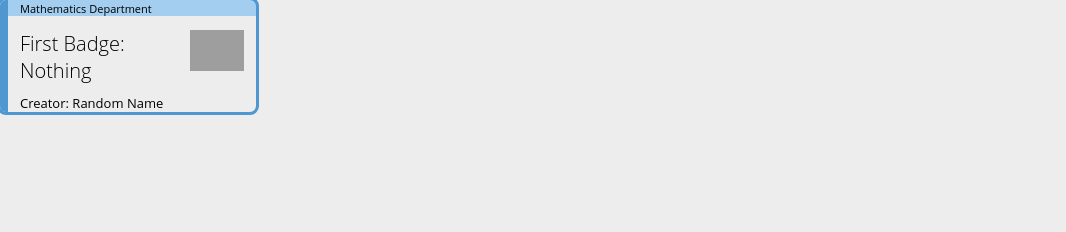
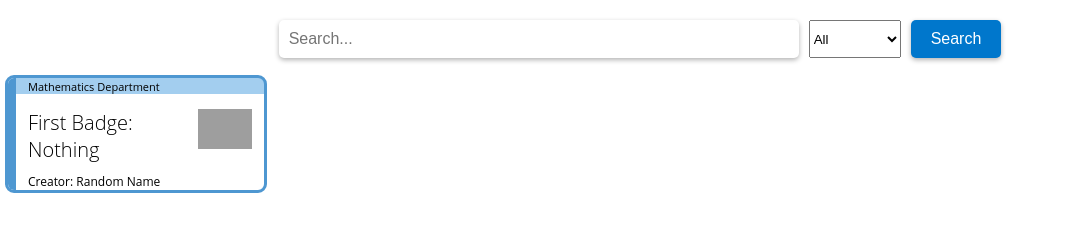
Before and after one commit to ethanxo/badges-list, a website with bundled scripts: page index.html in a window 1280 px wide. Shown: the whole page, without its empty margins (0-1066 px from the left). Built offline with nearby package versions, Linux system fonts and the light colour scheme.

Commit message:
styling fix, html and css sorted

```diff
--- a/index.html
+++ b/index.html
@@ -8,18 +8,60 @@
   <base href="/">
 
   <style>
-    html,
-    body {
-      margin: 0;
-      padding: 0;
-      font-family: sans-serif;
-      background-color: #ededed;
-    }
+    form {
+        display: flex;
+        justify-content: center;
+        margin-top: 20px;
+      }
+      input[type="text"] {
+        padding: 10px;
+        font-size: 16px;
+        border-radius: 5px;
+        border: none;
+        box-shadow: 0 2px 5px rgba(0, 0, 0, 0.3);
+        width: 500px;
+        max-width: 100%;
+      }
+      select {
+        margin-left: 10px;
+      }
+      button[type="submit"] {
+        padding: 10px 20px;
+        font-size: 16px;
+        background-color: #0077cc;
+        color: #fff;
+        border-radius: 5px;
+        border: none;
+        box-shadow: 0 2px 5px rgba(0, 0, 0, 0.3);
+        margin-left: 10px;
+        cursor: pointer;
+      }
+      button[type="submit"]:hover {
+        background-color: #005fa3;
+      }
+
+      .search-results {
+        display: flex;
+        flex-wrap: wrap;
+        justify-content: center;
+        margin-top: 20px;
+      }
   </style>
   <title>badges-list</title>
 </head>
 
 <body>
+  <form>
+    <input type="text" id="search-input" placeholder="Search...">
+    <select>
+      <option value="all">All</option>
+      <option value="name">Name</option>
+      <option value="category">Category</option>
+      <option value="department">Department</option>
+    </select>
+    <button type="submit">Search</button>
+  </form>
+  <div class="search-results"></div>
   <badge-obj></badge-obj>
   <badges-list></badges-list>
 
--- a/src/badge.js
+++ b/src/badge.js
@@ -6,7 +6,7 @@ class Badge extends LitElement {
   };
 
   static styles = css`
-    @import url('https://fonts.googleapis. com/css2?family=Open+Sans:wght@300;400&display=swap');
+    @import url('https://fonts.googleapis.com/css2?family=Open+Sans:wght@300;400&display=swap');
 
     :host {
       --color-primary: #4e97d1;
@@ -65,7 +65,7 @@ class Badge extends LitElement {
     }
 
     .badge .content .author p {
-      font-size: 13px;
+      font-size: 12px;
       font-weight: 400;
     }
   `;
```
